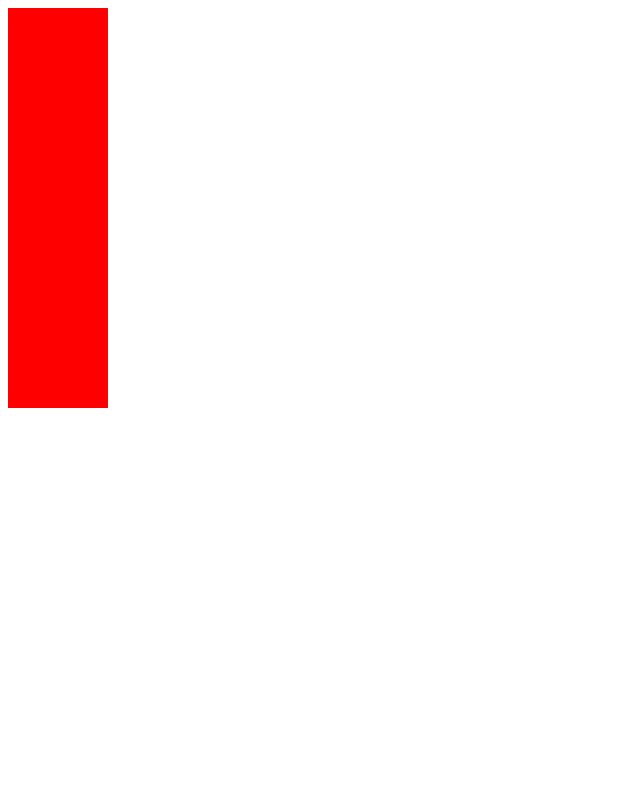
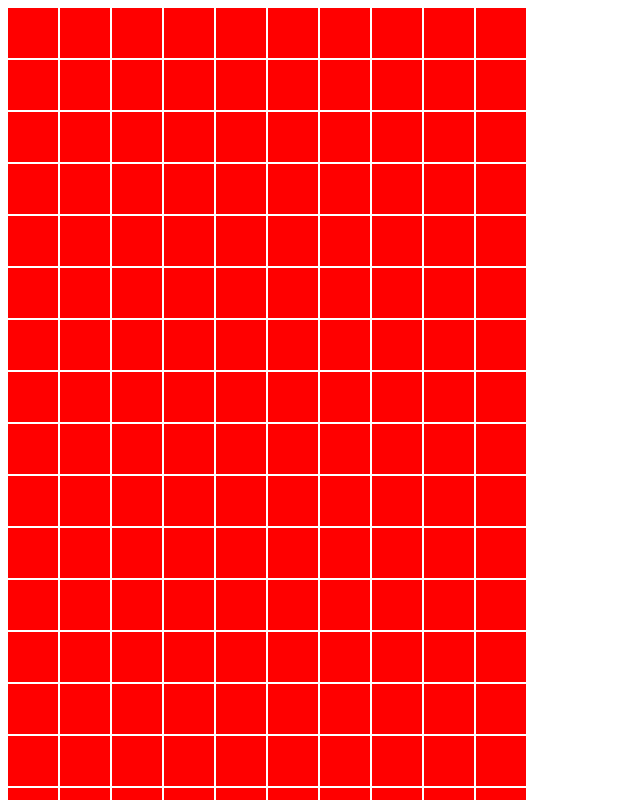
Before and after one commit to narajaon/red_tetris, a React app: page / in a window 1280 px wide. Shown: the top 800 px of the page, without its empty margins (0-640 px from the left). Built offline with nearby package versions, Linux system fonts and the light colour scheme.

Commit message:
displaying the grid

```diff
--- a/src/client/components/Tile.js
+++ b/src/client/components/Tile.js
@@ -2,8 +2,8 @@ import React from 'react';
 
 const Tile = () => {
 	const style = {
-		height: '100px',
-		width: '100px',
+		height: '50px',
+		width: '50px',
 		backgroundColor: 'red',
 	};
 
--- a/src/client/containers/Grid.js
+++ b/src/client/containers/Grid.js
@@ -3,8 +3,22 @@ import Tile from '../components/Tile';
 
 class Grid extends Component {
 	render() {
-		const gridElem = [0, 1, 2, 3].map((any, index) => <Tile key={index}/>);
-		return gridElem;
+		const gridBuffer = [];
+		const style = {
+			display: 'grid',
+			"gridTemplateColumns": "repeat(10, min-content)",
+			"gridGap": "2px",
+		};
+
+		for (let i = 0; i < 200; i++) {
+			gridBuffer.push(i);
+		}
+
+		return (
+			<div className="grid" style={ style }>
+				{ gridBuffer.map((any, index) => <Tile key={ index }/>) }
+			</div>
+		);
 	}
 }
 
```
